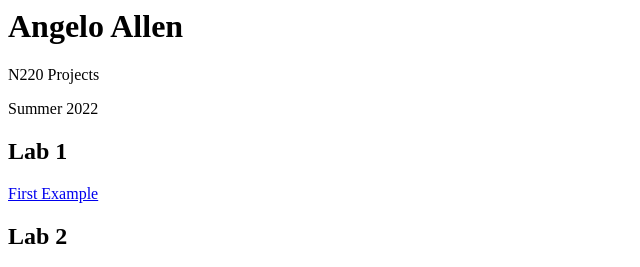
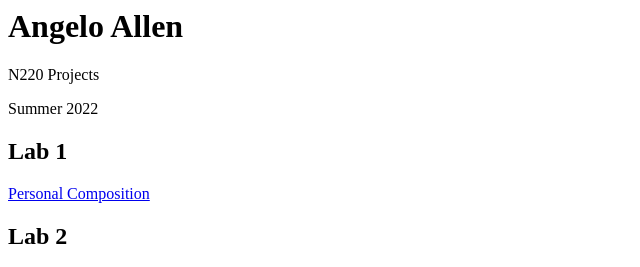
Before and after one commit to anjell0/N220Summer2022, a plain HTML site: page index.html in a window 1280 px wide. Shown: the top 267 px of the page, 0-640 px from the left. Drawn offline with Linux system fonts and the light colour scheme.

Commit message:
Changed Lab Name

```diff
--- a/index.html
+++ b/index.html
@@ -6,7 +6,7 @@
        <p>Summer 2022</p>
 
         <h2>Lab 1</h2>
-        <p> <a href="labs/lab 1/index.html">First Example</a></p>
+        <p> <a href="labs/lab 1/index.html">Personal Composition</a></p>
 
         <h2>Lab 2</h2>
         <p> <a href="labs/lab 2/index.html">Seocnd Example</a></p>
```
